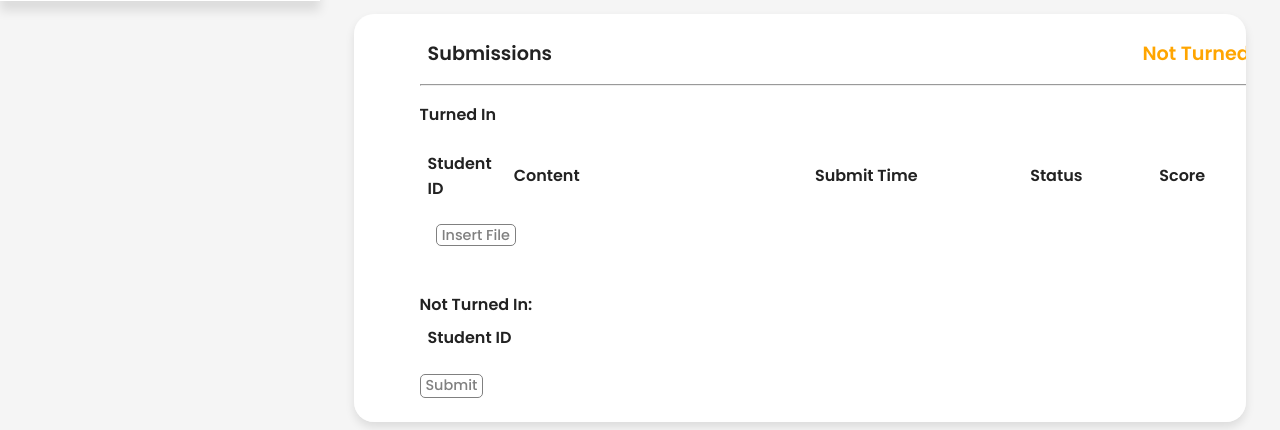
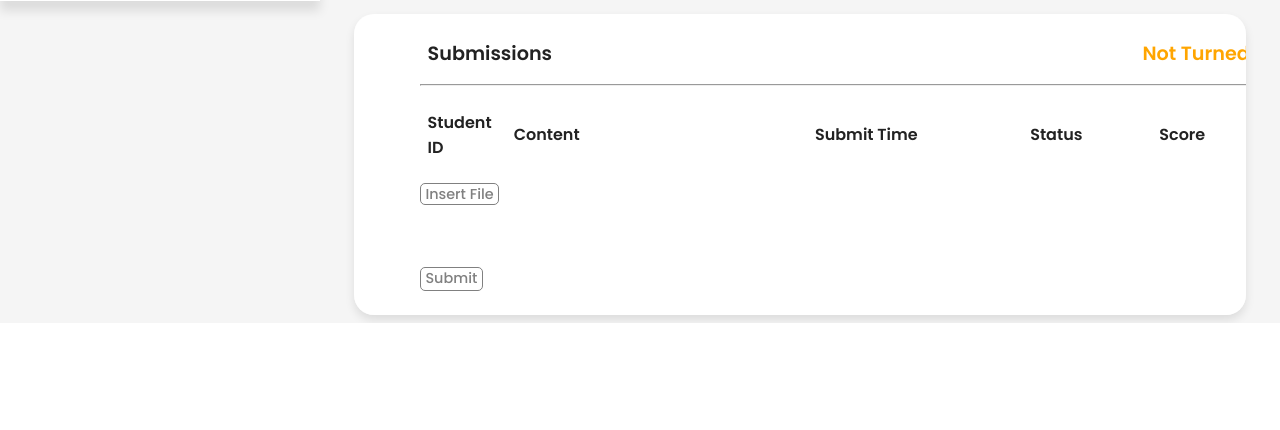
Before and after one commit to m0owo/SEdu, a FastAPI app: template templates/assignment.html in a window 1280 px wide. Shown: the part 799-1229 px from the top of the page. After the commit the page ends 1122 px from the top, so only its background shows below. Run offline with FastAPI, Linux system fonts and the light colour scheme; the template is opened without the code that fills it, so the values that code supplies are empty.

Commit message:
Combined Not Turned In and Turned In

```diff
--- a/static/js/assignment.js
+++ b/static/js/assignment.js
@@ -735,7 +735,7 @@
                                 console.log("pushing new student to turned in");
                                 console.log(submission["user_id"]);
 
-                            // !!!!!!! insert a cell for files !!!!!!!!
+                                // !!!!!!! insert a cell for files !!!!!!!!
                                 let content = submissionRow.insertCell(1);
                                 if (Array.isArray(studentfiles)) {
                                     for (let file of studentfiles) {
@@ -750,6 +750,8 @@
                                         button.download = file.file_name;
                                         content.appendChild(button);
                                     }
+                                } else {
+                                    content.innerText = "No Files Attached";
                                 }
 
                                 // insert a cell for submission time
@@ -805,7 +807,6 @@
 
                                 function showNotTurnedIn(allStudents, submissionStudents) {
                                     studentsEnrolled = [];
-
                                     for (let student of allStudents) {
                                         let enrolls = student["enrolls"].data;
                                         for (let enroll of enrolls) {
@@ -823,8 +824,22 @@
                                         if (!submissionStudents.includes(studentId)){
                                             if (!notTurnedInStudents.includes(studentId)) {
                                                 notTurnedInStudents.push(studentId);
-                                                let notTurnedInRow = notTurnedInBody.insertRow(-1);
-                                                notTurnedInRow.innerText = "650" + studentId;
+                                                let submissionRow = submissionBody.insertRow();
+                                                submissionRow.classList.add("submission");
+
+                                                let studentCell = submissionRow.insertCell(0);
+                                                studentCell.classList.add("submission-student-cell");
+                                                studentCell.innerText = "650" + studentId;
+
+                                                let contentCell = submissionRow.insertCell(1);
+
+                                                let timeCell = submissionRow.insertCell(2);
+
+                                                let statusCell = submissionRow.insertCell(3);
+                                                statusCell.innerText = "Missing";
+                                                statusCell.style.color = "Red";
+
+                                                let score = submissionRow.insertCell(4);
                                             }
                                         }
                                     }
--- a/templates/assignment.html
+++ b/templates/assignment.html
@@ -108,7 +108,6 @@
                                     In</span>
                             </div>
                             <hr>
-                            <span class="small-bold" id="turned-in">Turned In</span>
                             <table class="submission-table" id="submissionsTable">
                                 <thead class="small-bold">
                                     <td class="submission-student-head">Student ID</td>
@@ -124,15 +123,6 @@
                                 <span class="edit-button" id="studentFileInputButton" >Insert File<input type="file" id="studentFileInput"
                                     accept=".pdf, .doc, .docx, .txt, .zip" ></span>
                                 <div class="info-column file-frame-div" id="studentDataBaseFrame"></div>
-
-                                <span class="small-bold" id="not-turned-in">Not Turned In: </span>
-                                <table class="submission-table">
-                                    <thead class="small-bold">
-                                        <td class="submission-student-head">Student ID</td>
-                                    </thead>
-                                    <tbody class="small" id="notTurnedInBody">
-                                    </tbody>
-                                </table>
                                 </span>
                             </div>
                             <span class="edit-button" id="submitButton">Submit</span>
```
